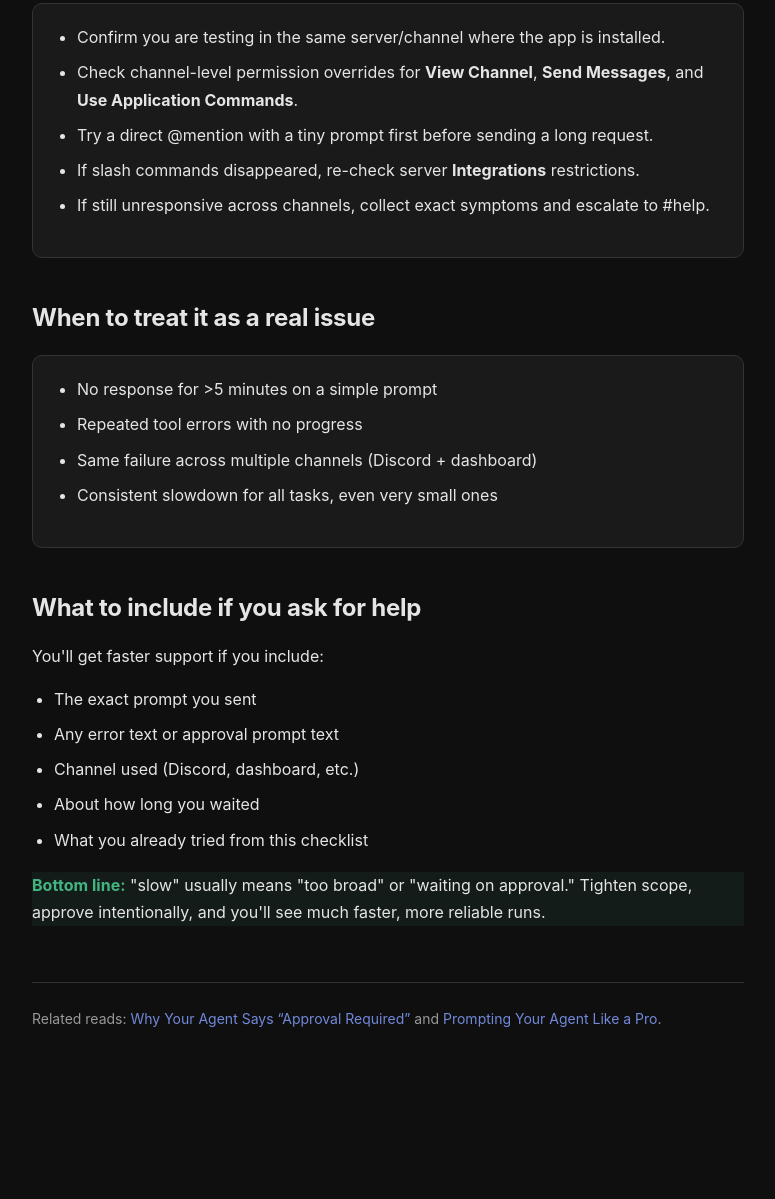
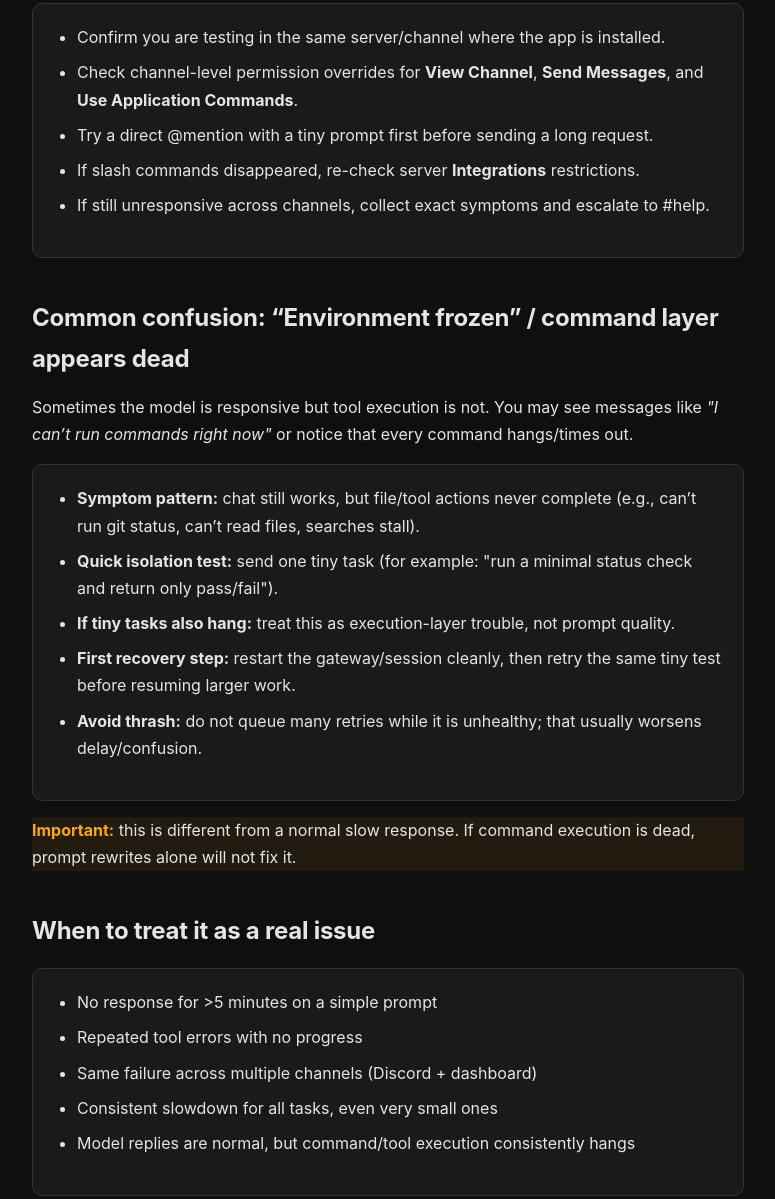
Before and after one commit to heyron-ai/agent-library, a plain HTML site: page tutorials/agent-feels-slow-or-stuck.html in a window 1280 px wide. Shown: the part 2526-3725 px from the top of the page, without its empty margins (252-1027 px from the left). Before the commit the page ends 3653 px from the top, so only its background shows below. Drawn offline with Linux system fonts and the light colour scheme.

Commit message:
Improve stuck-agent guide with execution-layer freeze troubleshooting

```diff
--- a/tutorials/agent-feels-slow-or-stuck.html
+++ b/tutorials/agent-feels-slow-or-stuck.html
@@ -213,6 +213,22 @@ Return:
       </ul>
     </div>
 
+    <h2>Common confusion: “Environment frozen” / command layer appears dead</h2>
+    <p>Sometimes the model is responsive but tool execution is not. You may see messages like <em>"I can’t run commands right now"</em> or notice that every command hangs/times out.</p>
+    <div class="card">
+      <ul>
+        <li><strong>Symptom pattern:</strong> chat still works, but file/tool actions never complete (e.g., can’t run git status, can’t read files, searches stall).</li>
+        <li><strong>Quick isolation test:</strong> send one tiny task (for example: "run a minimal status check and return only pass/fail").</li>
+        <li><strong>If tiny tasks also hang:</strong> treat this as execution-layer trouble, not prompt quality.</li>
+        <li><strong>First recovery step:</strong> restart the gateway/session cleanly, then retry the same tiny test before resuming larger work.</li>
+        <li><strong>Avoid thrash:</strong> do not queue many retries while it is unhealthy; that usually worsens delay/confusion.</li>
+      </ul>
+    </div>
+
+    <div class="callout-warning">
+      <p><strong>Important:</strong> this is different from a normal slow response. If command execution is dead, prompt rewrites alone will not fix it.</p>
+    </div>
+
     <h2>When to treat it as a real issue</h2>
     <div class="card">
       <ul>
@@ -220,6 +236,7 @@ Return:
         <li>Repeated tool errors with no progress</li>
         <li>Same failure across multiple channels (Discord + dashboard)</li>
         <li>Consistent slowdown for all tasks, even very small ones</li>
+        <li>Model replies are normal, but command/tool execution consistently hangs</li>
       </ul>
     </div>
 
```
